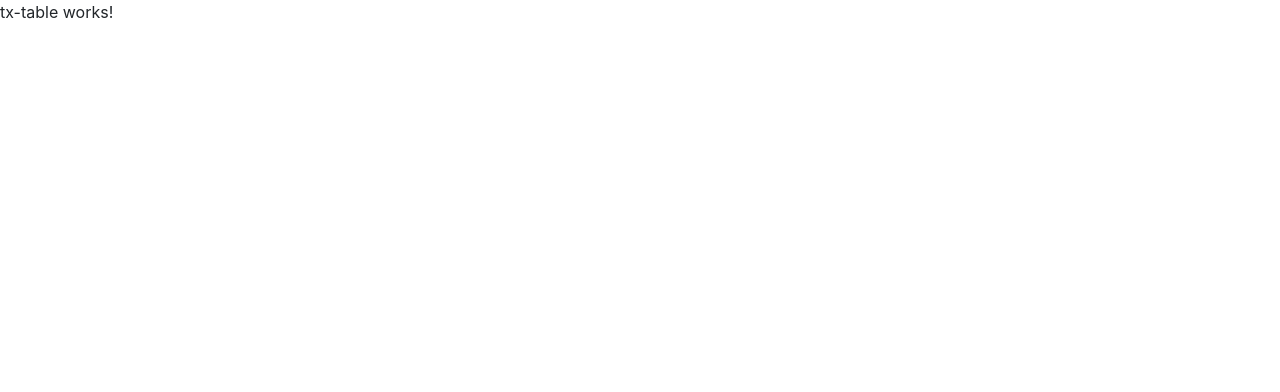
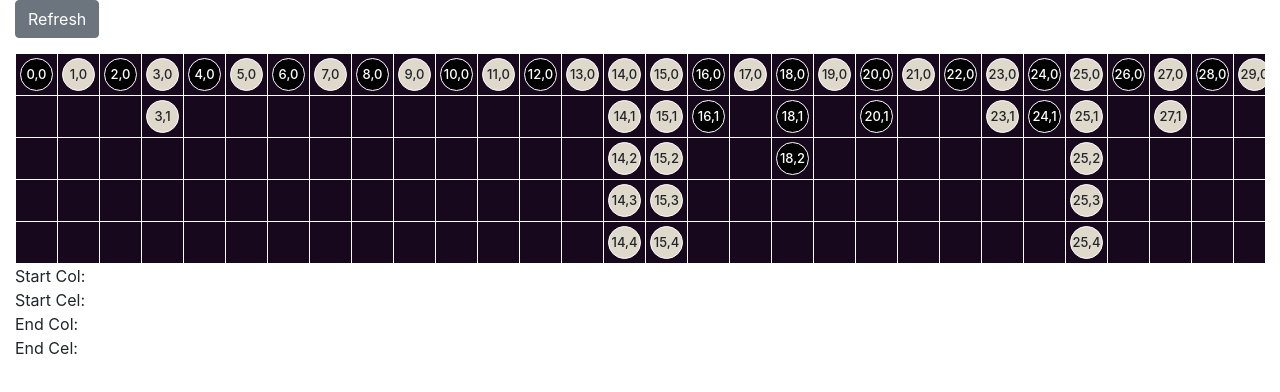
Before and after one commit to HoaiNam071001/menlake-tx, an Angular app: page / in a window 1280 px wide. Shown: the top 392 px of the page. Built offline with nearby package versions, Linux system fonts and the light colour scheme.

Commit message:
EX: Update tx table.

```diff
--- a/package.json
+++ b/package.json
@@ -3,7 +3,7 @@
   "version": "0.0.0",
   "scripts": {
     "ng": "ng",
-    "start": "ng serve",
+    "start": "ng serve --no-live-reload",
     "build": "ng build",
     "test": "ng test",
     "lint": "ng lint",
--- a/src/app/_components/tx-table/tx-table.component.html
+++ b/src/app/_components/tx-table/tx-table.component.html
@@ -1 +1,18 @@
-<p>tx-table works!</p>
+<button class="btn btn-secondary mb-3" (click)="refresh()">Refresh</button>
+
+<div class="tx-table">
+  <div class="column" *ngFor="let col of columns; index as colIndex">
+    <ng-container *ngFor="let i of maxArr; index as cellIndex">
+      <div class="cell"
+        [ngClass]="{'cell-tai': isTai(col[i]), 'selected': isSelectedCell(cellIndex, colIndex)}"
+        (click)="onClickCell(cellIndex, colIndex)">
+        <div class="num-wrapper" *ngIf="col[i]"><span>{{colIndex}},{{cellIndex}}</span></div>
+      </div>
+    </ng-container>
+  </div>
+</div>
+
+<div>Start Col: {{startColIndex}}</div>
+<div>Start Cel: {{startCellIndex}}</div>
+<div>End Col: {{endColIndex}}</div>
+<div>End Cel: {{endCellIndex}}</div>
--- a/src/app/_components/tx-table/tx-table.component.scss
+++ b/src/app/_components/tx-table/tx-table.component.scss
@@ -0,0 +1,54 @@
+
+@import "~bootstrap/scss/bootstrap";
+
+// $cellWH: 32px;
+$cellWH: 42px;
+
+.tx-table {
+  display: flex;
+  overflow-y: auto;
+  background-color: #17081e;
+
+  .column {
+    display: flex;
+    flex-direction: column;
+
+    .cell {
+      display: flex;
+      align-items: center;
+      justify-content: center;
+      width: $cellWH;
+      min-width: $cellWH;
+      height: $cellWH;
+      min-height: $cellWH;
+      padding: 0.25rem;
+      border-bottom: 1px solid white;
+      border-left: 1px solid white;
+      cursor: pointer;
+
+      &.cell-tai {
+        .num-wrapper {
+          background-color: #000000;
+          color: white;
+        }
+      }
+
+      &.selected {
+        background-color: $primary;
+      }
+
+      .num-wrapper {
+        display: flex;
+        align-items: center;
+        justify-content: center;
+        font-size: 13px;
+        border-radius: 50%;
+        border: 1px solid white;
+        background-color: #dfd9cb;
+        font-weight: 500;
+        width: 100%;
+        height: 100%;
+      }
+    }
+  }
+}
--- a/src/app/_components/tx-table/tx-table.component.ts
+++ b/src/app/_components/tx-table/tx-table.component.ts
@@ -1,4 +1,4 @@
-import { Component, OnInit } from '@angular/core';
+import { Component, Input, OnInit } from '@angular/core';
 
 @Component({
   selector: 'app-tx-table',
@@ -6,10 +6,127 @@ import { Component, OnInit } from '@angular/core';
   styleUrls: ['./tx-table.component.scss']
 })
 export class TxTableComponent implements OnInit {
+  @Input() numberStr = '';
 
+  columns: number[][] = [];
+  maxArr = [0, 1, 2, 3, 4];
+
+  startCellIndex: number | undefined;
+  endCellIndex: number | undefined;
+  startColIndex: number | undefined;
+  endColIndex: number | undefined;
   constructor() { }
 
   ngOnInit(): void {
+    this.fetchData();
+  }
+
+  fetchData() {
+    this.createData();
+    console.log('numberStr', this.numberStr);
+    this.convertData();
+  }
+
+  createData() {
+    const arr = [];
+    for (let index = 0; index < 200; index++) {
+      arr.push(this.random());
+    }
+
+    this.numberStr = arr.join(',');
+  }
+
+  convertData() {
+    this.columns = [];
+    const numbers = this.numberStr.split(',').map(e => +e);
+    const arr: number[] = [];
+    numbers.forEach((num, index) => {
+
+
+      const isTai = this.isTai(num);
+      const isAllTai = arr.every(e => this.isTai(e));
+
+      if (arr.length > 0 && (isTai !== isAllTai || numbers.length === index + 1)) {
+        const sodu = arr.length % 5;
+        if (sodu > 0) {
+          this.columns.push(arr.splice(0, sodu));
+        }
+
+        while (arr.length > 0) {
+          this.columns.push(arr.splice(0, 5));
+        }
+      }
+
+      arr.push(num);
+    });
+  }
+
+  isTai(x = 0) {
+    return x > 10;
+  }
+
+  isXiu(x = 0) {
+    return !this.isTai(x);
+  }
+
+  random(min = 3, max = 18) {
+
+    // find diff
+    const difference = max - min;
+
+    // generate random number
+    let rand = Math.random();
+
+    // multiply with difference
+    rand = Math.floor(rand * difference);
+
+    // add with min value
+    rand = rand + min;
+
+    return rand;
+  }
+
+  refresh() {
+    this.resetSelectedIndex();
+    this.fetchData();
+  }
+
+  isSelectedCell(cellIndex: number, colIndex: number) {
+    if (colIndex > 5) {
+      return false;
+    }
+    // console.log('cellIndex', cellIndex);
+    console.log('colIndex', colIndex);
+    return Boolean(this.startCellIndex && this.endCellIndex && this.startColIndex && this.endColIndex
+      // && this.startCellIndex <= cellIndex && cellIndex <= this.endCellIndex
+      && this.startColIndex <= colIndex && colIndex <= this.endColIndex);
+  }
+
+  onClickCell(cellIndex: number, colIndex: number) {
+    const value = this.columns[colIndex]?.[cellIndex];
+    console.log(cellIndex, colIndex);
+    console.log('value', value);
+    if (!value || (this.startCellIndex && this.endCellIndex)) {
+      this.resetSelectedIndex();
+    }
+    // debugger
+
+    if (this.startCellIndex === undefined) {
+      this.startCellIndex = cellIndex;
+      this.startColIndex = colIndex;
+      return;
+    }
+
+    this.endCellIndex = cellIndex;
+    this.endColIndex = colIndex;
+  }
+
+  resetSelectedIndex() {
+    console.log('reset');
+    this.startCellIndex = undefined;
+    this.startColIndex = undefined;
+    this.endCellIndex = undefined;
+    this.endCellIndex = undefined;
   }
 
 }
--- a/src/app/app.component.html
+++ b/src/app/app.component.html
@@ -1,2 +1,8 @@
 <!-- <router-outlet></router-outlet> -->
-<app-tx-table></app-tx-table>
+<div class="container-fluid">
+  <div class="row">
+    <div class="col-12">
+      <app-tx-table></app-tx-table>
+    </div>
+  </div>
+</div>
```
